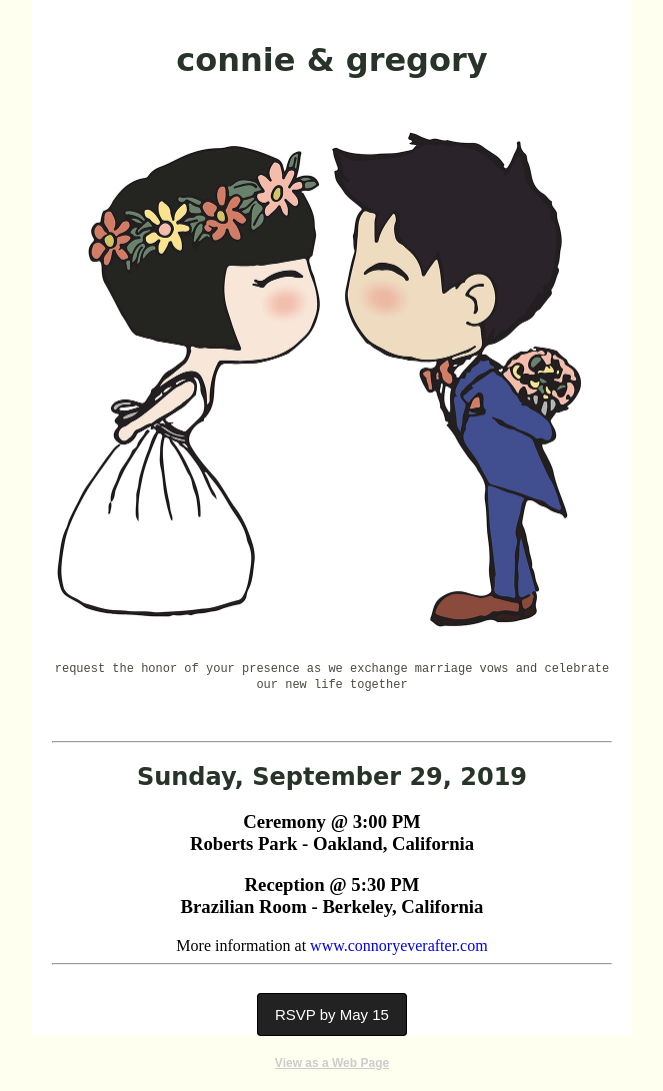
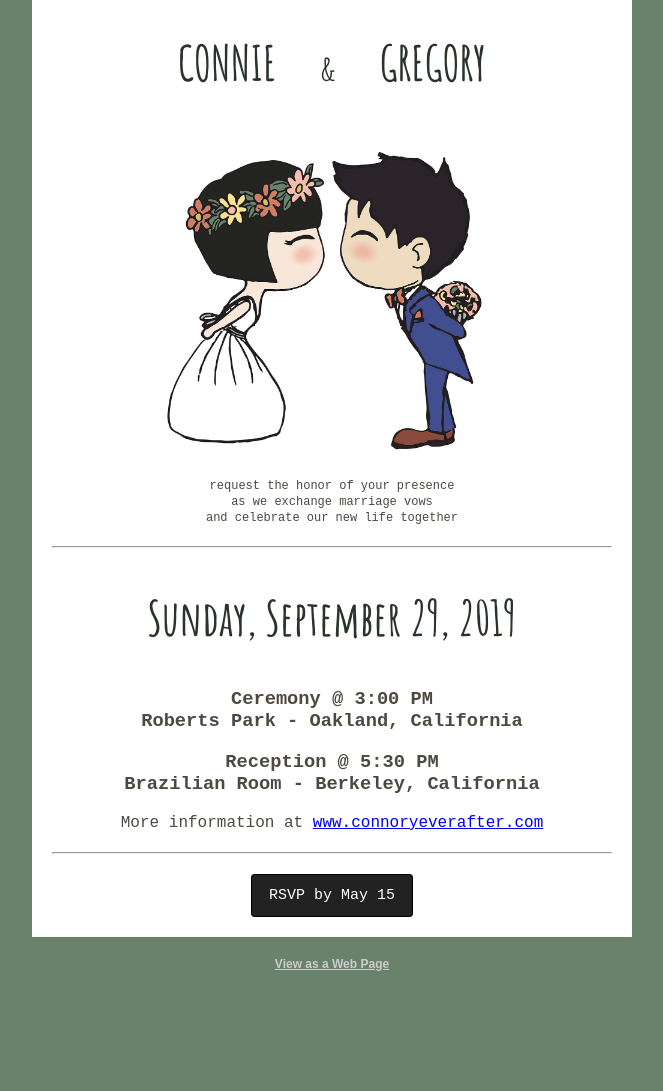
Before and after one commit to gjquan/connory-invite, a website: page src/email.html in a window 1280 px wide. Shown: the whole page, without its empty margins (308-971 px from the left). After the commit the page ends 992 px from the top, so only its background shows below. Drawn offline with Linux system fonts and the light colour scheme.

Commit message:
more styling tweaks

```diff
--- a/src/email.html
+++ b/src/email.html
@@ -21,7 +21,7 @@
 
     <!-- All other clients get the webfont reference; some will render the font and others will silently fail to the fallbacks. More on that here: http://stylecampaign.com/blog/2015/02/webfont-support-in-email/ -->
     <!--[if !mso]><!-->
-    <!-- insert web font reference, eg: <link href='https://fonts.googleapis.com/css?family=Amatic+SC:700' rel='stylesheet' type='text/css'> -->
+    <link href='https://fonts.googleapis.com/css?family=Amatic+SC:700' rel='stylesheet' type='text/css'>
     <!--<![endif]-->
 
     <!-- Web Font / @font-face : END -->
@@ -163,22 +163,22 @@
 	            font-size: 17px !important;
 	        }
 
+            .subtitle br { display: none; }
 	    }
-
     </style>
     <!-- Progressive Enhancements : END -->
 
 </head>
 <!--
-	The email background color (#fffff0) is defined in three places:
+	The email background color (#68826b) is defined in three places:
 	1. body tag: for most email clients
 	2. center tag: for Gmail and Inbox mobile apps and web versions of Gmail, GSuite, Inbox, Yahoo, AOL, Libero, Comcast, freenet, Mail.ru, Orange.fr
 	3. mso conditional: For Windows 10 Mail
 -->
-<body width="100%" style="margin: 0; padding: 0 !important; mso-line-height-rule: exactly; background-color: #fffff0;">
-	<center style="width: 100%; background-color: #fffff0;">
+<body width="100%" style="margin: 0; padding: 0 !important; mso-line-height-rule: exactly; background-color: #68826b;">
+	<center style="width: 100%; background-color: #68826b;">
     <!--[if mso | IE]>
-    <table role="presentation" border="0" cellpadding="0" cellspacing="0" width="100%" style="background-color: #fffff0;">
+    <table role="presentation" border="0" cellpadding="0" cellspacing="0" width="100%" style="background-color: #68826b;">
     <tr>
     <td>
     <![endif]-->
@@ -212,15 +212,15 @@
 	        <table align="center" role="presentation" cellspacing="0" cellpadding="0" border="0" width="100%" style="margin: auto;">
 		        <!-- Email Header : BEGIN -->
 	            <tr>
-	                <td style="background-color: #ffffff; padding: 20px 0; text-align: center; text-transform: lowercase; font-family: 'Amatic SC', cursive; color: #283429;">
-	                    <h1>Connie &amp; Gregory</h1>
+	                <td style="background-color: #ffffff; text-align: center; text-transform: uppercase; font-family: 'Amatic SC', cursive; color: #283429; padding: 0 120px;">
+	                    <h1 style="font-size: 48px;">Connie &zwnj;&nbsp;&zwnj;&nbsp;&zwnj;&nbsp; <span style="font-size:32px;">&amp;</span> &zwnj;&nbsp;&zwnj;&nbsp;&zwnj;&nbsp; Gregory</h1>
 	                </td>
 	            </tr>
 		        <!-- Email Header : END -->
 
                 <!-- Hero Image, Flush : BEGIN -->
                 <tr>
-                    <td style="background-color: #ffffff;">
+                    <td style="background-color: #ffffff;  padding: 20px 120px;">
                         <img src="images/connory-drawing.jpg" width="600" height="" alt="Illustration of Connie and Greg" border="0" style="width: 100%; max-width: 600px; height: auto; background: #ffffff; font-family: sans-serif; font-size: 15px; line-height: 15px; color: #283429; margin: auto; display: block;" class="g-img">
                     </td>
                 </tr>
@@ -231,27 +231,27 @@
                     <td style="background-color: #ffffff;">
                         <table align="center" role="presentation" cellspacing="0" cellpadding="0" border="0" width="100%">
                             <tr>
-                                <td style="padding: 20px; font-family: 'Andale Mono', 'Courier New', Courier, monospace; font-size: 12px; line-height: 16px; color: #4d4940; text-align: center;">
-                                    <p style="margin: 0;">request the honor of your presence as we exchange marriage vows and celebrate our new life together</p>
+                                <td style="padding: 0 20px; font-family: 'Andale Mono', 'Courier New', Courier, monospace; font-size: 12px; line-height: 16px; color: #4d4940; text-align: center;" class="subtitle">
+                                    <p style="margin: 0;">request the honor of your presence<br> as we exchange marriage vows <br>and celebrate our new life together</p>
                                 </td>
                             </tr>
                             <tr>
-                                <td style="padding: 20px; text-align: center;">
-                                    <hr />
-                                    <h2 style=" font-family: 'Amatic SC', cursive; color: #283429;">Sunday, September 29, 2019</h2>
-                                    <h3>Ceremony @ 3:00 PM<br>Roberts Park - Oakland, California</h3>
-                                    <h3>Reception @ 5:30 PM<br>Brazilian Room - Berkeley, California</h3>
-                                    <p style="margin: 0;">More information at <a href="http://www.connoryeverafter.com">www.connoryeverafter.com</a></p>
-                                    <hr />
+                                <td style="padding: 0 20px; text-align: center;">
+                                    <hr style="margin: 20px 0;"/>
+                                    <h2 style="font-size: 48px; font-family: 'Amatic SC', cursive; color: #283429;">Sunday, September 29, 2019</h2>
+                                    <h3 style="font-family: 'Andale Mono', 'Courier New', Courier, monospace; color: #4d4940;">Ceremony @ 3:00 PM<br>Roberts Park<span class="hyphen"> - </span>Oakland, California</h3>
+                                    <h3 style="font-family: 'Andale Mono', 'Courier New', Courier, monospace; color: #4d4940;">Reception @ 5:30 PM<br>Brazilian Room<span class="hyphen"> - </span>Berkeley, California</h3>
+                                    <p style="margin: 0; font-family: 'Andale Mono', 'Courier New', Courier, monospace; color: #4d4940;">More information at <a style="text-decoration: underline;" href="http://www.connoryeverafter.com">www.connoryeverafter.com</a></p>
+                                    <hr style="margin: 20px 0;"/>
                                 </td>
                             </tr>
                             <tr>
-                                <td style="padding: 0 20px;">
+                                <td style="padding: 0 20px 20px;">
                                     <!-- Button : BEGIN -->
                                     <table align="center" role="presentation" cellspacing="0" cellpadding="0" border="0" style="margin: auto;">
                                         <tr>
                                             <td class="button-td button-td-primary" style="border-radius: 4px; background: #222222;">
-											     <a class="button-a button-a-primary" href="https://google.com/" style="background: #222222; border: 1px solid #000000; font-family: sans-serif; font-size: 15px; line-height: 15px; text-decoration: none; padding: 13px 17px; color: #ffffff; display: block; border-radius: 4px;">RSVP by May 15</a>
+											     <a class="button-a button-a-primary" href="https://google.com/" style="background: #222222; border: 1px solid #000000; font-family: 'Andale Mono', 'Courier New', Courier, monospace; font-size: 15px; line-height: 15px; text-decoration: none; padding: 13px 17px; color: #ffffff; display: block; border-radius: 4px;">RSVP by May 15</a>
 											</td>
                                         </tr>
                                     </table>
```
